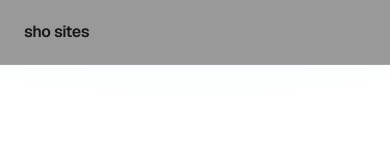
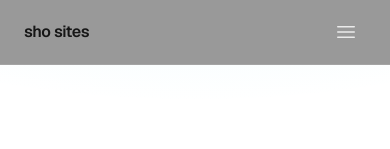
Before and after one commit to sho-sites/shosites, a Next.js app: page / in a window 390 px wide. Shown: the top 149 px of the page. Built offline with nearby package versions, Linux system fonts and the light colour scheme.

Commit message:
add hamburger for mobile

```diff
--- a/src/components/Navbar.js
+++ b/src/components/Navbar.js
@@ -3,6 +3,7 @@
 import Link from "next/link";
 import Container from "@/components/Container";
 import { usePathname } from "next/navigation";
+import { useState } from "react";
 
 const links = [
 	{ href: "/", label: "Home" },
@@ -15,6 +16,16 @@ const links = [
 
 export default function Navbar() {
 	const pathname = usePathname();
+	const [mobileOpen, setMobileOpen] = useState(false);
+
+	function closeMobile() {
+		setMobileOpen(false);
+	}
+
+	function handleToggle() {
+		setMobileOpen((v) => !v);
+	}
+
 	return (
 		<header className="sticky top-0 z-50 border-b border-white/10 bg-black/60 backdrop-blur supports-[backdrop-filter]:bg-black/40">
 			<Container className="flex h-16 items-center justify-between">
@@ -43,7 +54,85 @@ export default function Navbar() {
 				>
 					Start a project
 				</Link>
+				<button
+					type="button"
+					className="inline-flex items-center justify-center rounded-md p-2 text-white/80 hover:text-white hover:bg-white/10 focus:outline-none focus-visible:ring-2 focus-visible:ring-[--color-accent] sm:hidden"
+					aria-controls="mobile-menu"
+					aria-expanded={mobileOpen ? "true" : "false"}
+					onClick={handleToggle}
+					title={mobileOpen ? "Close menu" : "Open menu"}
+				>
+					<span className="sr-only">Toggle navigation</span>
+					{mobileOpen ? (
+						<svg
+							xmlns="http://www.w3.org/2000/svg"
+							fill="none"
+							viewBox="0 0 24 24"
+							strokeWidth="1.5"
+							stroke="currentColor"
+							className="h-6 w-6"
+							aria-hidden="true"
+						>
+							<path strokeLinecap="round" strokeLinejoin="round" d="M6 18L18 6M6 6l12 12" />
+						</svg>
+					) : (
+						<svg
+							xmlns="http://www.w3.org/2000/svg"
+							fill="none"
+							viewBox="0 0 24 24"
+							strokeWidth="1.5"
+							stroke="currentColor"
+							className="h-6 w-6"
+							aria-hidden="true"
+						>
+							<path strokeLinecap="round" strokeLinejoin="round" d="M3.75 6.75h16.5M3.75 12h16.5M3.75 17.25h16.5" />
+						</svg>
+					)}
+				</button>
 			</Container>
+			{/* Mobile menu overlay & sheet */}
+			<div
+				className={`sm:hidden ${mobileOpen ? "pointer-events-auto" : "pointer-events-none"}`}
+				aria-hidden={mobileOpen ? "false" : "true"}
+			>
+				{/* Backdrop */}
+				<div
+					onClick={closeMobile}
+					className={`fixed inset-0 z-40 bg-black/50 transition-opacity ${mobileOpen ? "opacity-100" : "opacity-0"}`}
+				/>
+				{/* Sheet */}
+				<div
+					id="mobile-menu"
+					className={`fixed z-50 top-16 inset-x-0 origin-top rounded-b-xl border-t border-white/10 bg-black/95 backdrop-blur transition-transform transition-opacity duration-200 ${
+						mobileOpen ? "opacity-100 scale-y-100" : "opacity-0 scale-y-95"
+					}`}
+				>
+					<nav className="flex flex-col gap-2 px-4 py-4">
+						{links.map((l) => {
+							const active = pathname === l.href;
+							return (
+								<Link
+									key={l.href}
+									href={l.href}
+									onClick={closeMobile}
+									className={`rounded-md px-3 py-2 text-base transition ${
+										active ? "text-white bg-white/10" : "text-white/80 hover:text-white hover:bg-white/10"
+									}`}
+								>
+									{l.label}
+								</Link>
+							);
+						})}
+						<Link
+							href="/start"
+							onClick={closeMobile}
+							className="mt-2 inline-flex items-center justify-center rounded-full bg-[--color-accent] px-4 py-2 text-sm font-medium text-black transition hover:opacity-90"
+						>
+							Start a project
+						</Link>
+					</nav>
+				</div>
+			</div>
 		</header>
 	);
 }
```
